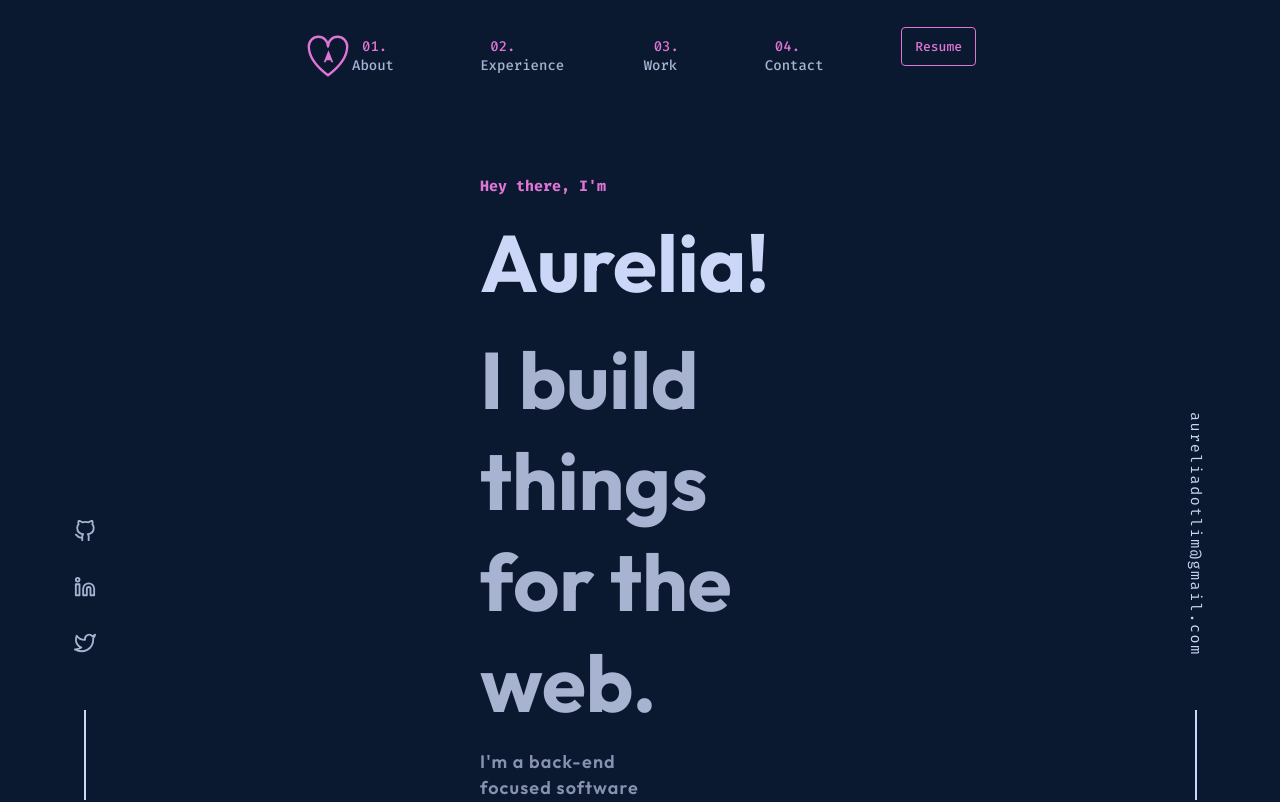
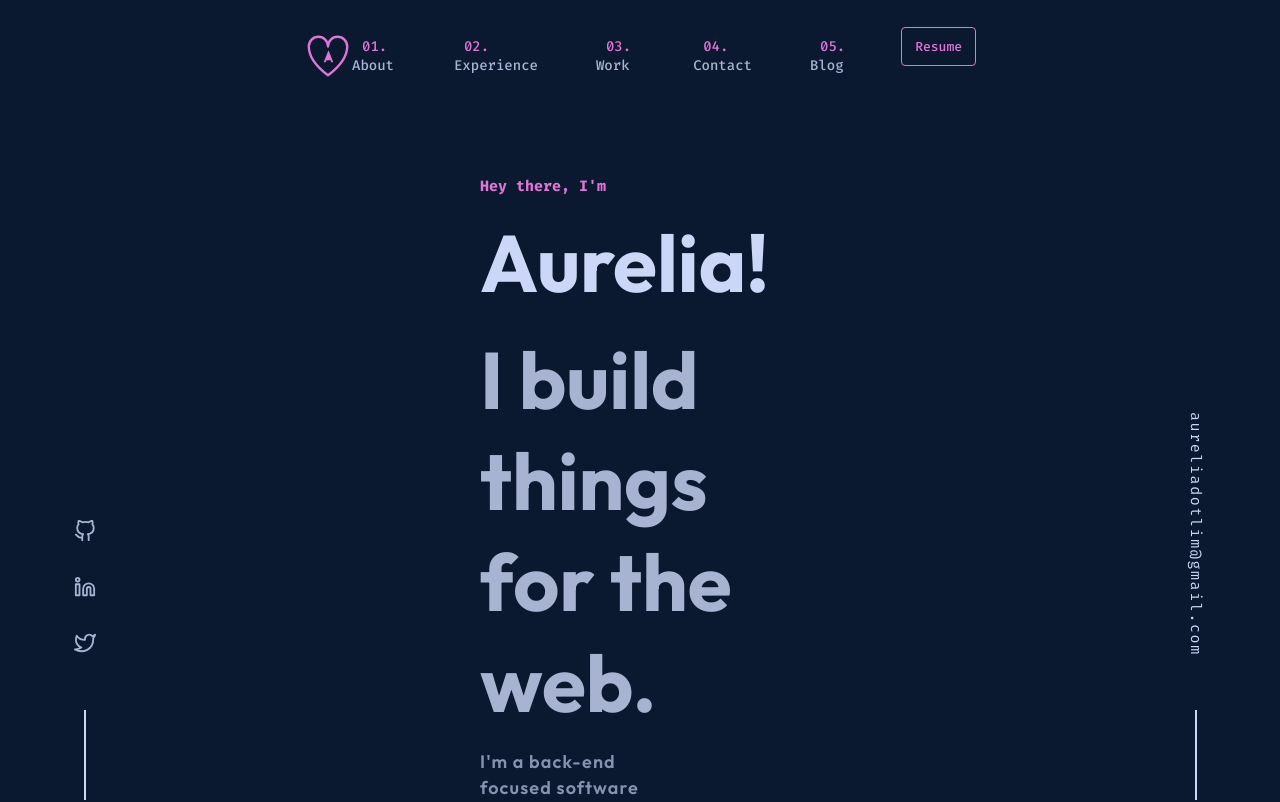
Before and after one commit to loribean/personal-portfolio, a Next.js app: page / in a window 1280 px wide. Shown: the top 802 px of the page. Built offline with nearby package versions, Linux system fonts and the light colour scheme.

Commit message:
create new route & update nav

```diff
--- a/src/app/sections/Navbar.tsx
+++ b/src/app/sections/Navbar.tsx
@@ -15,6 +15,10 @@ function Navbar() {
     {
       name: "Contact",
       link: "/#contact",
+    },
+    {
+      name: "Blog",
+      link: "/blog",
     },
   ];
 
```
Also changed, not shown: src/app/blog/page.tsx (added).
